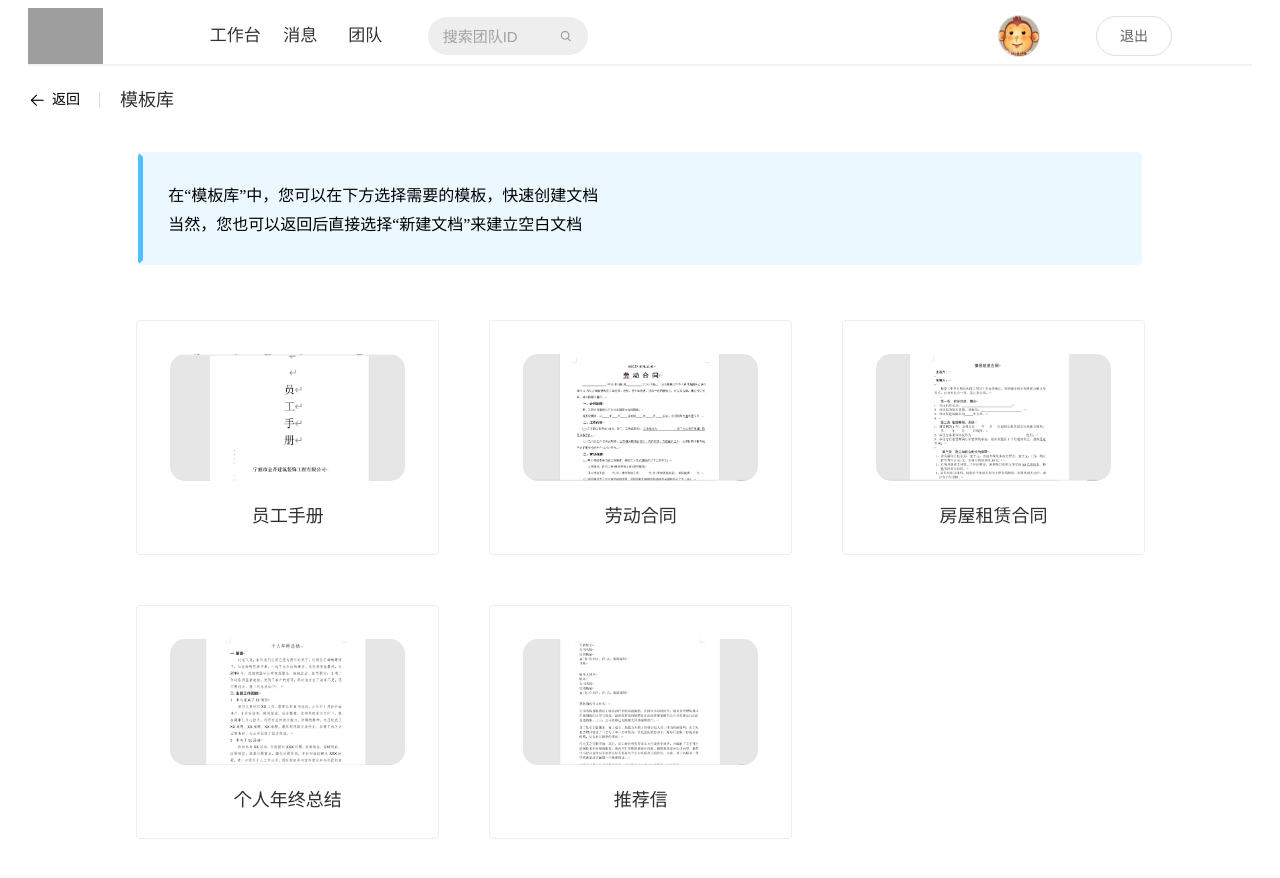
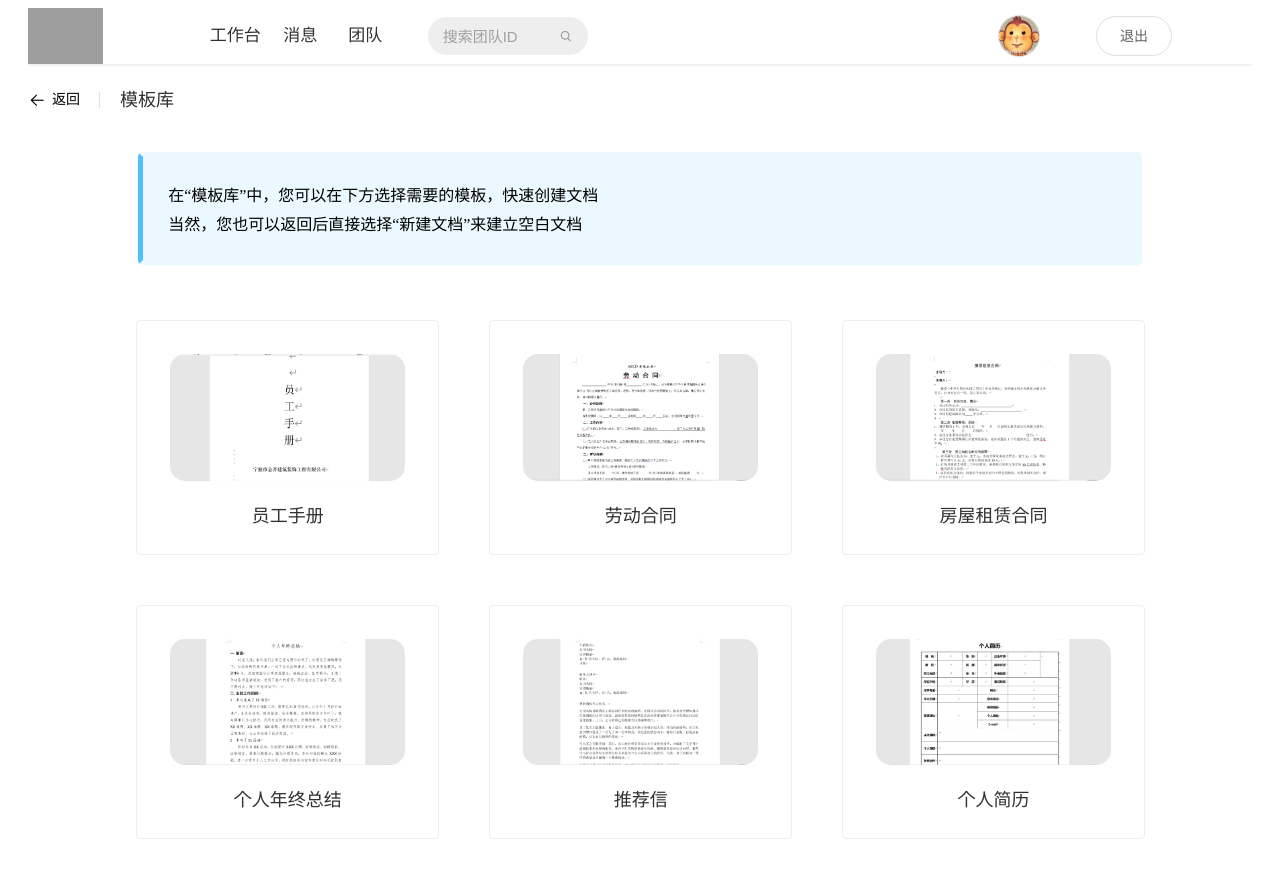
Before and after one commit to ClaryBess/SuperDoc-vue, a Vue app in the folder untitled3/myproject/: page /temlib in a window 1280 px wide. Shown: the top 878 px of the page. Built offline with nearby package versions, Linux system fonts and the light colour scheme; grey boxes are pictures that could not be loaded; what slider-verification-code, vue-particles would draw is missing.

Commit message:
teamList

```diff
--- a/untitled3/myproject/src/assets/fonts/fontStyle.css
+++ b/untitled3/myproject/src/assets/fonts/fontStyle.css
@@ -1,6 +1,6 @@
 @font-face {
   font-family: 'yh';
-  src: url('./src/assets/fonts/msyh.ttc');
+  src: url('./msyh.ttc');
   font-weight: normal;
   font-style: normal;
 }
--- a/untitled3/myproject/src/workspace/teamview/TeamsListItem.vue
+++ b/untitled3/myproject/src/workspace/teamview/TeamsListItem.vue
@@ -4,7 +4,7 @@
         <img class="teamsimg" src="@/assets/团队.svg" @click="itemClick">
         <div class="teams-info" @click="itemClick">
           <span>团队名称：{{teamsItem.teamName}}</span>
-          <span>团队ID：{{teamsItem.teamID}} </span>
+          <span class="endid">团队ID：{{teamsItem.teamID}} </span>
           <span class="end">创建者：{{teamsItem.leaderName}} </span>
         </div>
       </div>
@@ -74,6 +74,12 @@ export default {
   .teams-info span {
     margin-right: 40px;
   }
+  .endid{
+    position: absolute;
+    right: 170px;
+    overflow: hidden;
+    text-align: left;
+  }
   .end{
     position: absolute;
     right: 0px;
--- a/untitled3/myproject/src/workspace/temLib/TemLib.vue
+++ b/untitled3/myproject/src/workspace/temLib/TemLib.vue
@@ -59,6 +59,11 @@ export default {
           title: '推荐信',
           picUrl: require("@/assets/推荐信.png")
         },
+        {
+          id: '6',
+          title: '个人简历',
+          picUrl: require("@/assets/个人简历.png")
+        }
       ]
     };
   },
```
Also changed, not shown: untitled3/myproject/src/assets/个人简历.png (added).
